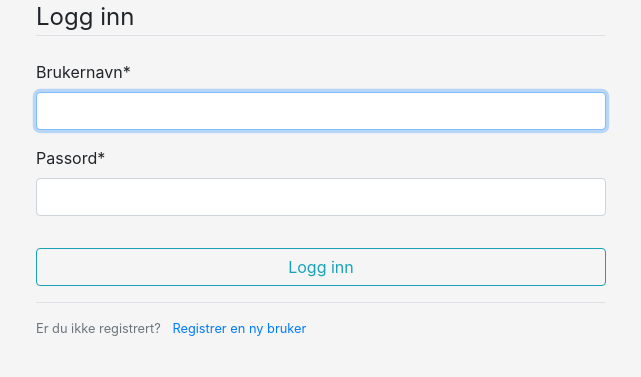
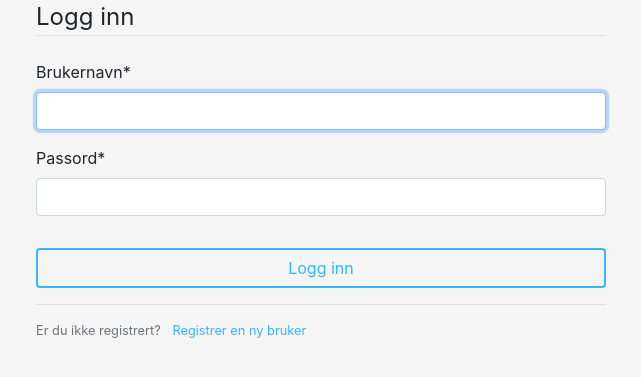
Before and after one commit to StefanTomic-NTNU/Sellpoint, a Django app: a page that uses pages/templates/pages/base.html in a window 1280 px wide. Shown: the part 124-501 px from the top of the page, without its empty margins (319-960 px from the left). Run offline with Django 3.2, Linux system fonts and the light colour scheme; some libraries are stand-ins or nearby versions.

Commit message:
#17 added css styling

```diff
--- a/pages/static/pages/main.css
+++ b/pages/static/pages/main.css
@@ -7,6 +7,20 @@ body {
 .container {
     display: grid;
     grid-template-columns: 1fr;
+}
+
+.btn-blue {
+    border: 2px solid #34B6FF;
+    color: #34B6FF;
+}
+
+.btn-blue:hover {
+    border: 2px solid #34B6FF;
+    background-color: #34B6FF;
+}
+
+.link-blue {
+    color: #34B6FF;
 }
 
 .nounderline {
```
